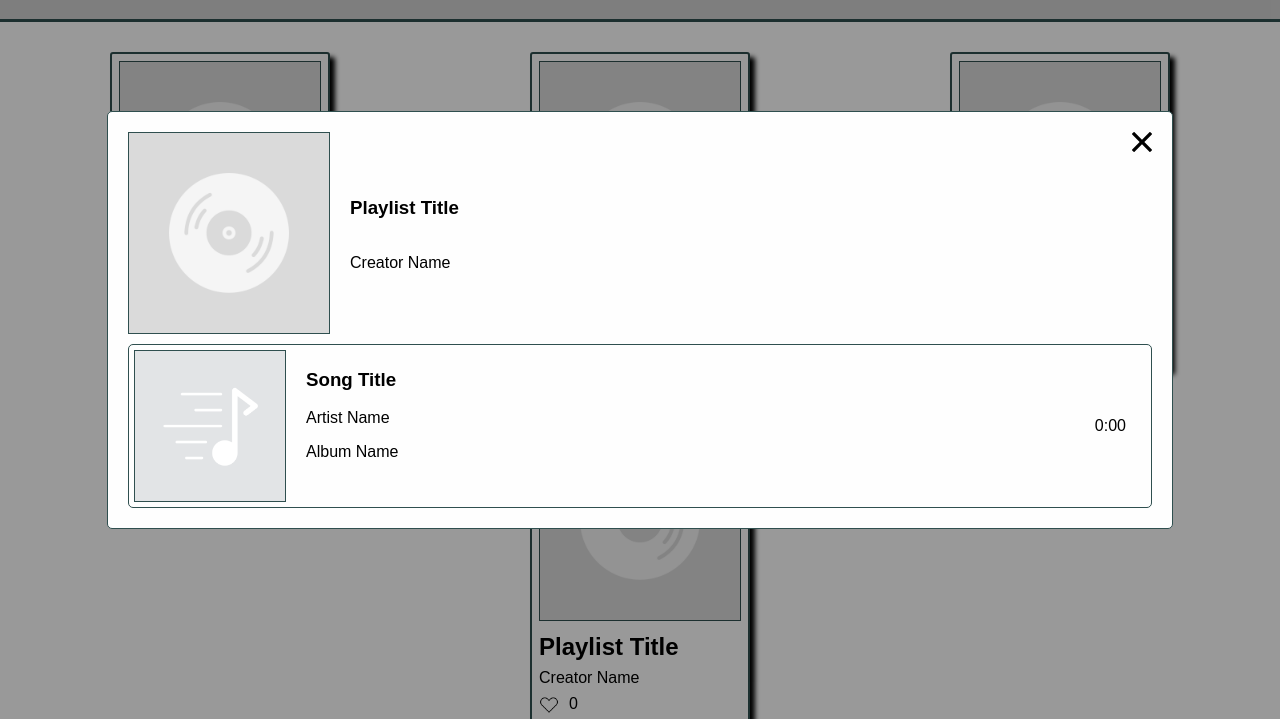
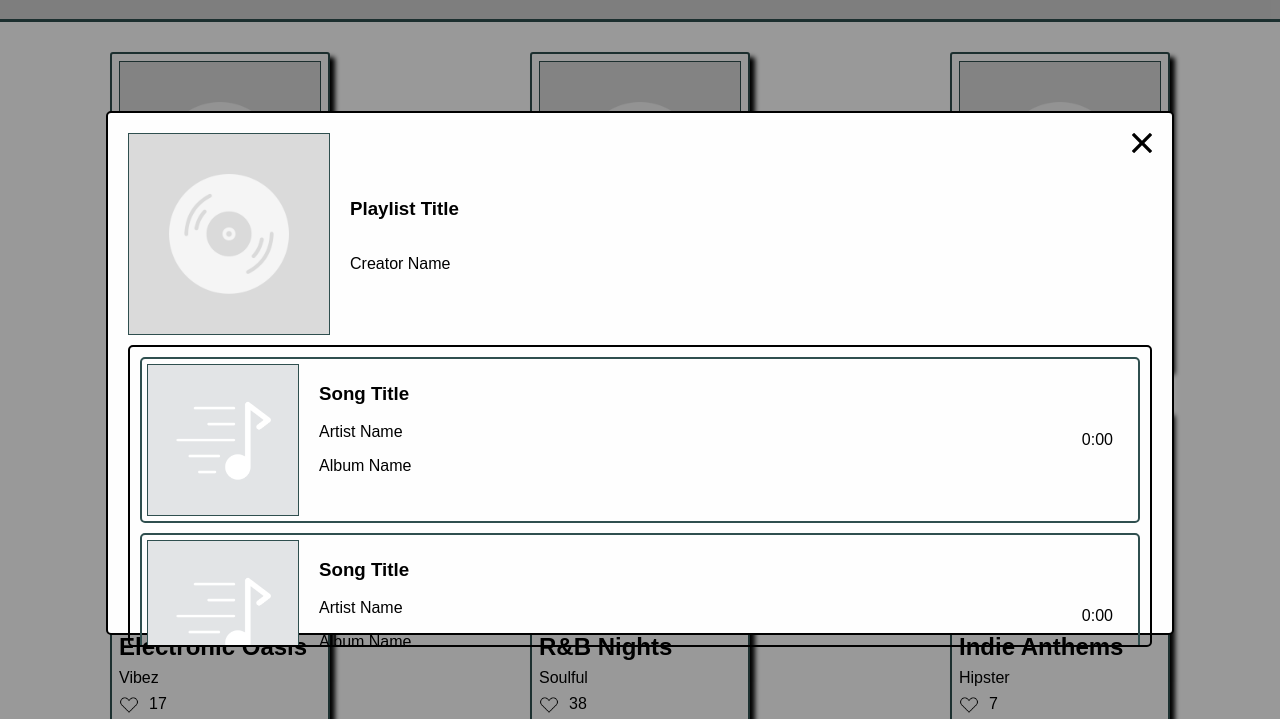
Before and after one commit to z3nL/site-unit2-project1-music-playlist-explorer-starter, a plain HTML site: page music-playlist-creator/index.html in a window 1280 px wide. Both pictures are taken after a click on the picture 220 px from the left and 242 px from the top of the page. Shown: the part 81-800 px from the top of the page. Drawn offline with Linux system fonts and the light colour scheme.

Commit message:
Through Milestone 4

```diff
--- /dev/null
+++ b/music-playlist-creator/data/data.json
@@ -0,0 +1,298 @@
+[
+    {
+        "playlistID": 0,
+        "playlist_name": "Turn Up",
+        "playlist_author": "Zen",
+        "playlist_art": "./assets/img/playlist.png",
+        "like_count": 3,
+        "songs": [
+            {
+                "cover": "./assets/img/song.png",
+                "title": "Chauncey",
+                "artist": "Ian",
+                "album": "Valedictorian",
+                "runtime": "01:51"
+            },
+            {
+                "cover": "./assets/img/song.png",
+                "title": "Canadian Goose",
+                "artist": "Lil Uzi Vert",
+                "album": "Lil Uzi Vert vs. The World",
+                "runtime": "03:38"
+            },
+            {
+                "cover": "./assets/img/song.png",
+                "title": "Angels",
+                "artist": "A$AP Rocky",
+                "album": "LONG.LIVE.A$AP",
+                "runtime": "03:47"
+            },
+            {
+                "cover": "./assets/img/song.png",
+                "title": "XO Tour Llama",
+                "artist": "Lil Uzi Vert",
+                "album": "Luv Is Rage",
+                "runtime": "04:00"
+            }
+        ]
+    },
+    {
+        "playlistID": 1,
+        "playlist_name": "Chill Vibes",
+        "playlist_author": "Mellow",
+        "playlist_art": "./assets/img/playlist.png",
+        "like_count": 2,
+        "songs": [
+            {
+                "cover": "./assets/img/song.png",
+                "title": "Electric",
+                "artist": "Alina Baraz feat. Khalid",
+                "album": "Urban Flora",
+                "runtime": "03:21"
+            },
+            {
+                "cover": "./assets/img/song.png",
+                "title": "Get You",
+                "artist": "Daniel Caesar",
+                "album": "Freudian",
+                "runtime": "03:22"
+            },
+            {
+                "cover": "./assets/img/song.png",
+                "title": "Lost Without You",
+                "artist": "Robin Thicke",
+                "album": "The Evolution of Robin Thicke",
+                "runtime": "04:14"
+            },
+            {
+                "cover": "./assets/img/song.png",
+                "title": "Eastside",
+                "artist": "Benny Blanco, Halsey, and Khalid",
+                "album": "Friends Keep Secrets",
+                "runtime": "03:12"
+            }
+        ]
+    },
+     {
+        "playlistID": 2,
+        "playlist_name": "Throwbacks",
+        "playlist_author": "Nostalgia",
+        "playlist_art": "./assets/img/playlist.png",
+        "like_count": 9,
+        "songs": [
+            {
+                "cover": "./assets/img/song.png",
+                "title": "I Want It That Way",
+                "artist": "Backstreet Boys",
+                "album": "Millennium",
+                "runtime": "03:33"
+            },
+            {
+                "cover": "./assets/img/song.png",
+                "title": "Bye Bye Bye",
+                "artist": "NSYNC",
+                "album": "No Strings Attached",
+                "runtime": "03:20"
+            },
+            {
+                "cover": "./assets/img/song.png",
+                "title": "Waterfalls",
+                "artist": "TLC",
+                "album": "CrazySexyCool",
+                "runtime": "04:39"
+            },
+            {
+                "cover": "./assets/img/song.png",
+                "title": "Say My Name",
+                "artist": "Destiny's Child",
+                "album": "The Writing's on the Wall",
+                "runtime": "04:01"
+            }
+        ]
+    },
+    {
+        "playlistID": 3,
+        "playlist_name": "Electronic Oasis",
+        "playlist_author": "Vibez",
+        "playlist_art": "./assets/img/playlist.png",
+        "like_count": 17,
+        "songs": [
+            {
+                "cover": "./assets/img/song.png",
+                "title": "Sandstorm",
+                "artist": "Darude",
+                "album": "Before the Storm",
+                "runtime": "03:46"
+            },
+            {
+                "cover": "./assets/img/song.png",
+                "title": "One",
+                "artist": "Veracocha",
+                "album": "One",
+                "runtime": "03:36"
+            },
+            {
+                "cover": "./assets/img/song.png",
+                "title": "Children",
+                "artist": "Robert Miles",
+                "album": "Dreamland",
+                "runtime": "04:05"
+            },
+            {
+                "cover": "./assets/img/song.png",
+                "title": "Insomnia",
+                "artist": "Faithless",
+                "album": "Reverence",
+                "runtime": "03:34"
+            }
+        ]
+    },
+    {
+        "playlistID": 4,
+        "playlist_name": "R&B Nights",
+        "playlist_author": "Soulful",
+        "playlist_art": "./assets/img/playlist.png",
+        "like_count": 38,
+        "songs": [
+            {
+                "cover": "./assets/img/song.png",
+                "title": "Crazy in Love",
+                "artist": "Beyoncé feat. Jay-Z",
+                "album": "Dangerously in Love",
+                "runtime": "03:56"
+            },
+            {
+                "cover": "./assets/img/song.png",
+                "title": "SexyBack",
+                "artist": "Justin Timberlake",
+                "album": "FutureSex/LoveSounds",
+                "runtime": "04:02"
+            },
+            {
+                "cover": "./assets/img/song.png",
+                "title": "Lost Without You",
+                "artist": "Robin Thicke",
+                "album": "The Evolution of Robin Thicke",
+                "runtime": "04:14"
+            },
+            {
+                "cover": "./assets/img/song.png",
+                "title": "Pony",
+                "artist": "Ginuwine",
+                "album": "Ginuwine... The Bachelor",
+                "runtime": "04:12"
+            }
+        ]
+    },
+    {
+        "playlistID": 5,
+        "playlist_name": "Indie Anthems",
+        "playlist_author": "Hipster",
+        "playlist_art": "./assets/img/playlist.png",
+        "like_count": 7,
+        "songs": [
+            {
+                "cover": "./assets/img/song.png",
+                "title": "Mr. Brightside",
+                "artist": "The Killers",
+                "album": "Hot Fuss",
+                "runtime": "03:42"
+            },
+            {
+                "cover": "./assets/img/song.png",
+                "title": "Best Day of My Life",
+                "artist": "American Authors",
+                "album": "Oh, What a Life",
+                "runtime": "03:24"
+            },
+            {
+                "cover": "./assets/img/song.png",
+                "title": "First Day of My Life",
+                "artist": "Bright Eyes",
+                "album": "I'm Wide Awake, It's Morning",
+                "runtime": "03:08"
+            },
+            {
+                "cover": "./assets/img/song.png",
+                "title": "Home",
+                "artist": "Edward Sharpe & The Magnetic Zeros",
+                "album": "Up from Below",
+                "runtime": "03:41"
+            }
+        ]
+    },
+    {
+        "playlistID": 6,
+        "playlist_name": "Country Roads",
+        "playlist_author": "Outlaw",
+        "playlist_art": "./assets/img/playlist.png",
+        "like_count": 14,
+        "songs": [
+            {
+                "cover": "./assets/img/song.png",
+                "title": "Friends in Low Places",
+                "artist": "Garth Brooks",
+                "album": "No Fences",
+                "runtime": "04:18"
+            },
+            {
+                "cover": "./assets/img/song.png",
+                "title": "Forever and Ever, Amen",
+                "artist": "Randy Travis",
+                "album": "Always & Forever",
+                "runtime": "02:32"
+            },
+            {
+                "cover": "./assets/img/song.png",
+                "title": "Country Boy Can Survive",
+                "artist": "Hank Williams Jr.",
+                "album": "A Whole Lot of Hank",
+                "runtime": "04:16"
+            },
+            {
+                "cover": "./assets/img/song.png",
+                "title": "Red Dirt Road",
+                "artist": "Brooks & Dunn",
+                "album": "It Won't Be Christmas Without You",
+                "runtime": "04:20"
+            }
+        ]
+    },
+    {
+        "playlistID": 7,
+        "playlist_name": "Rock Revival",
+        "playlist_author": "Rebel",
+        "playlist_art": "./assets/img/playlist.png",
+        "like_count": 35,
+        "songs": [
+            {
+                "cover": "./assets/img/song.png",
+                "title": "Sweet Child O' Mine",
+                "artist": "Guns N' Roses",
+                "album": "Appetite for Destruction",
+                "runtime": "05:56"
+            },
+            {
+                "cover": "./assets/img/song.png",
+                "title": "Barracuda",
+                "artist": "Heart",
+                "album": "Little Queen",
+                "runtime": "04:22"
+            },
+            {
+                "cover": "./assets/img/song.png",
+                "title": "Crazy Train",
+                "artist": "Ozzy Osbourne",
+                "album": "Blizzard of Ozz",
+                "runtime": "04:51"
+            },
+            {
+                "cover": "./assets/img/song.png",
+                "title": "Back in Black",
+                "artist": "AC/DC",
+                "album": "Back in Black",
+                "runtime": "04:16"
+            }
+        ]
+    }
+]
--- a/music-playlist-creator/index.html
+++ b/music-playlist-creator/index.html
@@ -16,42 +16,7 @@
 
     <main>
         <section class="playlist-cards">
-            <article>
-                <img id="cover" onclick="toggleModal()" src="./assets/img/playlist.png" alt="playlist cover">
-                <h2>Playlist Title</h2>
-                <p>Creator Name</p>
-                <div class="likecount">
-                    <img id="heart" src="./assets/img/hearticon.png" alt="a heart icon">
-                    <p>0</p>
-                </div>
-            </article>
-            <article>
-                <img id="cover" onclick="toggleModal()" src="./assets/img/playlist.png" alt="playlist cover">
-                <h2>Playlist Title</h2>
-                <p>Creator Name</p>
-                <div class="likecount">
-                    <img id="heart" src="./assets/img/hearticon.png" alt="a heart icon">
-                    <p>0</p>
-                </div>
-            </article>
-            <article>
-                <img id="cover" onclick="toggleModal()" src="./assets/img/playlist.png" alt="playlist cover">
-                <h2>Playlist Title</h2>
-                <p>Creator Name</p>
-                <div class="likecount">
-                    <img id="heart" src="./assets/img/hearticon.png" alt="a heart icon">
-                    <p>0</p>
-                </div>
-            </article>
-            <article>
-                <img id="cover" onclick="toggleModal()" src="./assets/img/playlist.png" alt="playlist cover">
-                <h2>Playlist Title</h2>
-                <p>Creator Name</p>
-                <div class="likecount">
-                    <img id="heart" src="./assets/img/hearticon.png" alt="a heart icon">
-                    <p>0</p>
-                </div>
-            </article>
+            <!--- Script inserts here -->
         </section>
 
         <section id="playlistModal" class="modal">
@@ -81,6 +46,45 @@
                             <p>0:00</p>
                         </div>
                     </article>
+                    <article>
+                        <div class="left">
+                            <img id="cover" src="./assets/img/song.png" alt="song cover">
+                            <div class="songInfo">
+                                <h3>Song Title</h3>
+                                <p>Artist Name</p>
+                                <p>Album Name</p>
+                            </div>
+                        </div>
+                        <div class="right">
+                            <p>0:00</p>
+                        </div>
+                    </article>
+                    <article>
+                        <div class="left">
+                            <img id="cover" src="./assets/img/song.png" alt="song cover">
+                            <div class="songInfo">
+                                <h3>Song Title</h3>
+                                <p>Artist Name</p>
+                                <p>Album Name</p>
+                            </div>
+                        </div>
+                        <div class="right">
+                            <p>0:00</p>
+                        </div>
+                    </article>
+                    <article>
+                        <div class="left">
+                            <img id="cover" src="./assets/img/song.png" alt="song cover">
+                            <div class="songInfo">
+                                <h3>Song Title</h3>
+                                <p>Artist Name</p>
+                                <p>Album Name</p>
+                            </div>
+                        </div>
+                        <div class="right">
+                            <p>0:00</p>
+                        </div>
+                    </article>
                 </div>
             </div>
         </section>
--- a/music-playlist-creator/script.js
+++ b/music-playlist-creator/script.js
@@ -1,6 +1,5 @@
+/* Modal Open/Close Operations */
 const modal = document.getElementById("playlistModal");
-const close = document.getElementsByClassName("close");
-
 function toggleModal() {
     if (modal.style.display === "flex") {
         modal.style.display = "none";
@@ -8,9 +7,72 @@ function toggleModal() {
     }
     modal.style.display = "flex";
 }
-
 window.onclick = function(event) {
    if (event.target === modal) {
       modal.style.display = "none";
    }
 }
+
+/* Data Loading Operations */
+// All data, barring the first playlist and its content, was generated by Metamate
+
+// Request and load data
+async function loadData() {
+    try {
+        // Gather playlist array
+        const response = await fetch('./data/data.json');
+        if (!response.ok) {
+            throw new Error('Data retrieval: bad response');
+        }
+        const playlists = await response.json();
+        // Repeated use default image
+        let heart = document.createElement("img");
+            heart.id = 'heart';
+            heart.src = './assets/img/hearticon.png';
+            heart.alt = 'a heart icon';
+
+        let base = document.getElementsByClassName("playlist-cards")[0];
+        playlists.forEach(playlist => {
+            let card = document.createElement("article");
+                card.id = playlist.playlistID;
+
+                let plCover = document.createElement("img");
+                    plCover.id = 'cover';
+                    plCover.onclick = toggleModal;
+                    plCover.src = playlist.playlist_art;
+                    plCover.alt =  'playlist cover';
+                    card.appendChild(plCover);
+
+                let title = document.createElement("h2");
+                    title.textContent = playlist.playlist_name;
+                    card.appendChild(title);
+
+                let creator = document.createElement("p");
+                    creator.textContent = playlist.playlist_author;
+                    card.appendChild(creator);
+
+                let lcDiv = document.createElement("div");
+                    lcDiv.className = 'likecount';
+                    let heart = document.createElement("img");
+                        heart.id = 'heart';
+                        heart.src = './assets/img/hearticon.png';
+                        heart.alt = 'a heart icon';
+                        lcDiv.appendChild(heart);
+                    let likecount = document.createElement("p");
+                        likecount.textContent = playlist.like_count;
+                        lcDiv.appendChild(likecount);
+                    card.appendChild(lcDiv);
+
+            base.appendChild(card);
+        });
+
+    } catch (error) {
+        console.error('Data retrieval: ', error);
+    }
+}
+loadData();
+
+const songCover = document.createElement("img");
+    songCover.id = 'cover';
+    songCover.src = './assets/img/song.png';
+    songCover.alt = 'song cover';
--- a/music-playlist-creator/style.css
+++ b/music-playlist-creator/style.css
@@ -24,11 +24,15 @@ main {
 }
 
 .playlist-cards {
-    /* TODO Convert to grid display, why didn't I do this from the start */
     display: flex;
     flex-direction: row;
     flex-wrap: wrap;
     justify-content: space-around;
+
+    /* TODO Grid display overhaul (very low prio)
+    /* display: grid;
+    grid-template-rows: 1fr 1fr 1fr 1fr;
+    grid-template-columns: 1fr 1fr 1fr 1fr; */
 
     /* Referring to each playlist card */
     article {
@@ -43,6 +47,11 @@ main {
         }
 
         img#heart { height: 20px; }
+        img#heart:hover,
+        img#heart:focus {
+            text-decoration: none;
+            cursor: pointer;
+        }
 
         h2,p {
             margin-top: 8px;
@@ -74,7 +83,6 @@ main {
     top: 0;
     width: 100%; /* Full width */
     height: 100%; /* Full height */
-    overflow: auto; /* Enable scroll if needed */
     background-color: rgba(0,0,0,0.4); /* Black w/ opacity */
     /**/
 
@@ -87,7 +95,9 @@ main {
     background-color: #fefefe;
     margin: 15% auto; /* 15% from the top and centered */
     padding: 20px;
-    border: 1px solid #888;
+    border: 2px solid black;
+    border-radius: 5px;
+    height: 60%;
     width: 80%; /* Could be more or less, depending on screen size */
     /**/
 
@@ -98,7 +108,7 @@ main {
 
         img#cover {
             height: 200px;
-            border: 1px solid darkslategray;
+            border: 1.5px solid darkslategray;
         }
         img#xicon {
             height: 20px;
@@ -129,6 +139,11 @@ main {
     .playlistContent {
         display: flex;
         flex-direction: column;
+        height: 60%;
+        overflow: auto;
+        padding: 5px;
+        border: 2.5px solid black;
+        border-radius: 5px;
 
         /* Referring to each song card */
         article {
@@ -136,11 +151,12 @@ main {
             flex-direction: row;
             justify-content: space-between;
 
-            img{
+            img {
                 height: 150px;
                 border: 1px solid darkslategray;
             }
 
+            /* "Left" side */
             .left {
                 display: flex;
                 flex-direction: row;
@@ -159,14 +175,11 @@ main {
             }
 
             padding: 5px;
-            border: 1px solid darkslategray;
+            margin: 5px;
+            border: 2px solid darkslategray;
             border-radius: 5px;
         }
     }
-
-    border: 1px solid darkslategray;
-    border-radius: 5px;
-
 }
 
 footer {
```
Also changed, not shown: music-playlist-creator/assets/img/fullheart.png (added).
